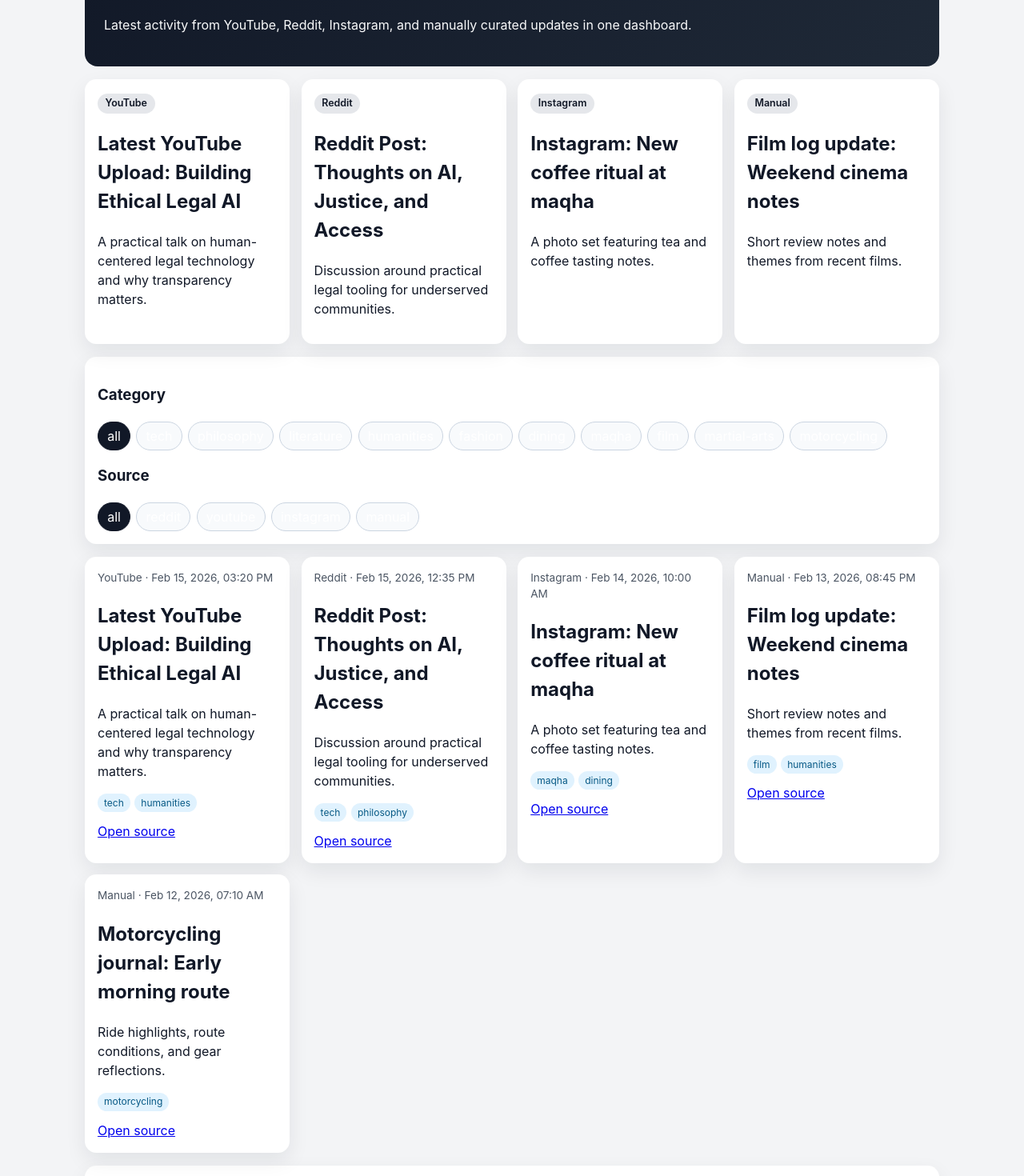
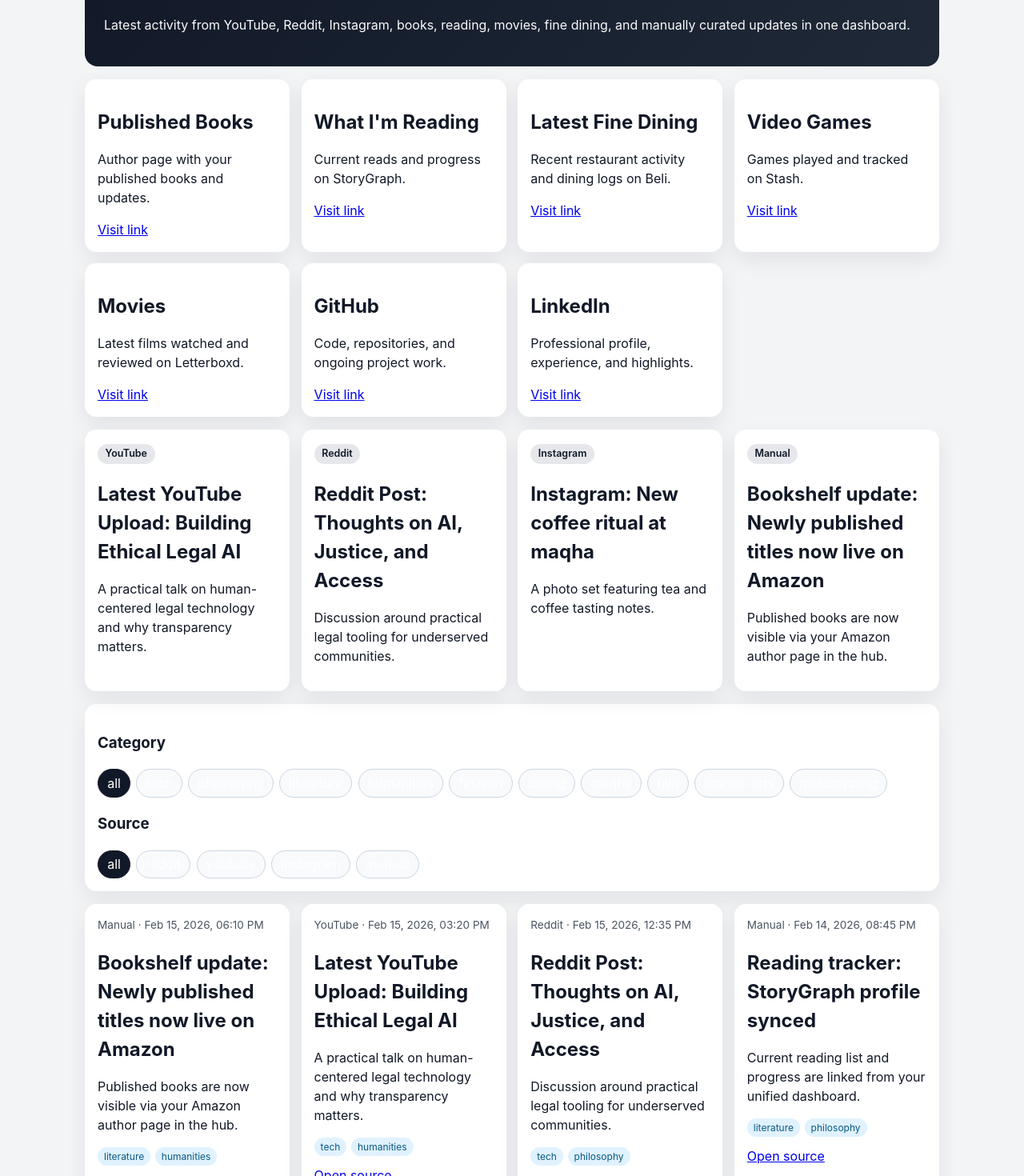
Before and after one commit to AliSMAmin/portfolio, a React app in the folder frontend/: page / in a window 1280 px wide. Shown: the part 160-1630 px from the top of the page at 80% size. Built offline with nearby package versions, Linux system fonts and the light colour scheme; the HTML template or start-up script is replaced by a standard one.

Commit message:
Add portfolio platform links and seeded activity cards

```diff
--- a/frontend/src/App.css
+++ b/frontend/src/App.css
@@ -30,6 +30,7 @@ body {
   opacity: 0.85;
 }
 
+.resource-grid,
 .source-grid {
   display: grid;
   grid-template-columns: repeat(auto-fit, minmax(210px, 1fr));
@@ -37,6 +38,7 @@ body {
   margin-bottom: 1rem;
 }
 
+.resource-card,
 .source-card,
 .feed-card,
 .controls,
@@ -45,6 +47,12 @@ body {
   border-radius: 0.9rem;
   padding: 1rem;
   box-shadow: 0 10px 26px rgba(15, 23, 42, 0.08);
+}
+
+.resource-card h2,
+.source-card h2,
+.feed-card h2 {
+  margin-bottom: 0.5rem;
 }
 
 .chip {
--- a/frontend/src/App.jsx
+++ b/frontend/src/App.jsx
@@ -21,6 +21,51 @@ const SOURCE_LABELS = {
   instagram: 'Instagram',
   manual: 'Manual',
 }
+
+const PROFILE_LINKS = [
+  {
+    id: 'amazon-books',
+    label: 'Published Books',
+    description: 'Author page with your published books and updates.',
+    link: 'https://www.amazon.com/stores/Ali-Shukri-Amin/author/B0FDY9Z5M8',
+  },
+  {
+    id: 'storygraph',
+    label: 'What I\'m Reading',
+    description: 'Current reads and progress on StoryGraph.',
+    link: 'https://app.thestorygraph.com/profile/alishukriamin',
+  },
+  {
+    id: 'beli',
+    label: 'Latest Fine Dining',
+    description: 'Recent restaurant activity and dining logs on Beli.',
+    link: 'https://beliapp.co/app/aliflaneur',
+  },
+  {
+    id: 'stash',
+    label: 'Video Games',
+    description: 'Games played and tracked on Stash.',
+    link: 'https://stash.games/users/alishukriamin',
+  },
+  {
+    id: 'letterboxd',
+    label: 'Movies',
+    description: 'Latest films watched and reviewed on Letterboxd.',
+    link: 'https://letterboxd.com/aibnsamin/',
+  },
+  {
+    id: 'github',
+    label: 'GitHub',
+    description: 'Code, repositories, and ongoing project work.',
+    link: 'https://github.com/AliSMAmin',
+  },
+  {
+    id: 'linkedin',
+    label: 'LinkedIn',
+    description: 'Professional profile, experience, and highlights.',
+    link: 'https://www.linkedin.com/in/ali-juristai/',
+  },
+]
 
 const INITIAL_ITEMS = [
   {
@@ -57,21 +102,41 @@ const INITIAL_ITEMS = [
     id: 'manual-1',
     source: 'manual',
     type: 'entry',
-    title: 'Film log update: Weekend cinema notes',
-    summary: 'Short review notes and themes from recent films.',
-    link: '#',
-    publishedAt: '2026-02-13T20:45:00Z',
-    tags: ['film', 'humanities'],
+    title: 'Bookshelf update: Newly published titles now live on Amazon',
+    summary: 'Published books are now visible via your Amazon author page in the hub.',
+    link: 'https://www.amazon.com/stores/Ali-Shukri-Amin/author/B0FDY9Z5M8',
+    publishedAt: '2026-02-15T18:10:00Z',
+    tags: ['literature', 'humanities'],
   },
   {
     id: 'manual-2',
     source: 'manual',
     type: 'entry',
-    title: 'Motorcycling journal: Early morning route',
-    summary: 'Ride highlights, route conditions, and gear reflections.',
-    link: '#',
-    publishedAt: '2026-02-12T07:10:00Z',
-    tags: ['motorcycling'],
+    title: 'Reading tracker: StoryGraph profile synced',
+    summary: 'Current reading list and progress are linked from your unified dashboard.',
+    link: 'https://app.thestorygraph.com/profile/alishukriamin',
+    publishedAt: '2026-02-14T20:45:00Z',
+    tags: ['literature', 'philosophy'],
+  },
+  {
+    id: 'manual-3',
+    source: 'manual',
+    type: 'entry',
+    title: 'Film log and reviews available on Letterboxd',
+    summary: 'Recent movies watched can be tracked from your Letterboxd page.',
+    link: 'https://letterboxd.com/aibnsamin/',
+    publishedAt: '2026-02-13T21:25:00Z',
+    tags: ['film', 'humanities'],
+  },
+  {
+    id: 'manual-4',
+    source: 'manual',
+    type: 'entry',
+    title: 'Fine dining list linked via Beli',
+    summary: 'Latest restaurant activity is now one click from the dashboard.',
+    link: 'https://beliapp.co/app/aliflaneur',
+    publishedAt: '2026-02-12T08:40:00Z',
+    tags: ['dining'],
   },
 ]
 
@@ -150,10 +215,22 @@ function App() {
         <p className="eyebrow">AliHub — single pane of glass</p>
         <h1>Ali&apos;s Unified Portfolio Feed</h1>
         <p>
-          Latest activity from YouTube, Reddit, Instagram, and manually curated
-          updates in one dashboard.
+          Latest activity from YouTube, Reddit, Instagram, books, reading, movies,
+          fine dining, and manually curated updates in one dashboard.
         </p>
       </header>
+
+      <section className="resource-grid" aria-label="Ali profile resources">
+        {PROFILE_LINKS.map((resource) => (
+          <article key={resource.id} className="resource-card">
+            <h2>{resource.label}</h2>
+            <p>{resource.description}</p>
+            <a href={resource.link} target="_blank" rel="noreferrer">
+              Visit link
+            </a>
+          </article>
+        ))}
+      </section>
 
       <section className="source-grid">
         {latestBySource.map(({ source, latest }) => (
```
